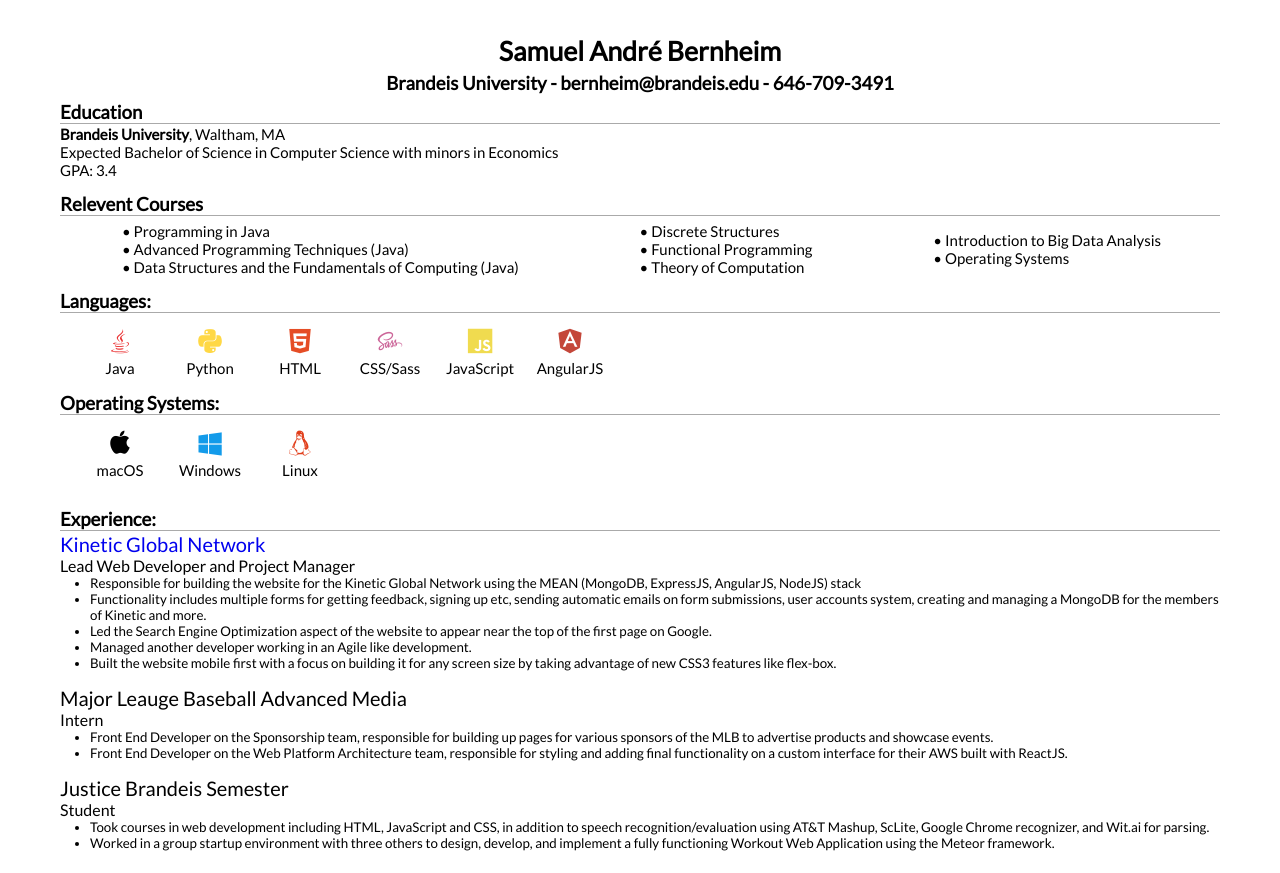
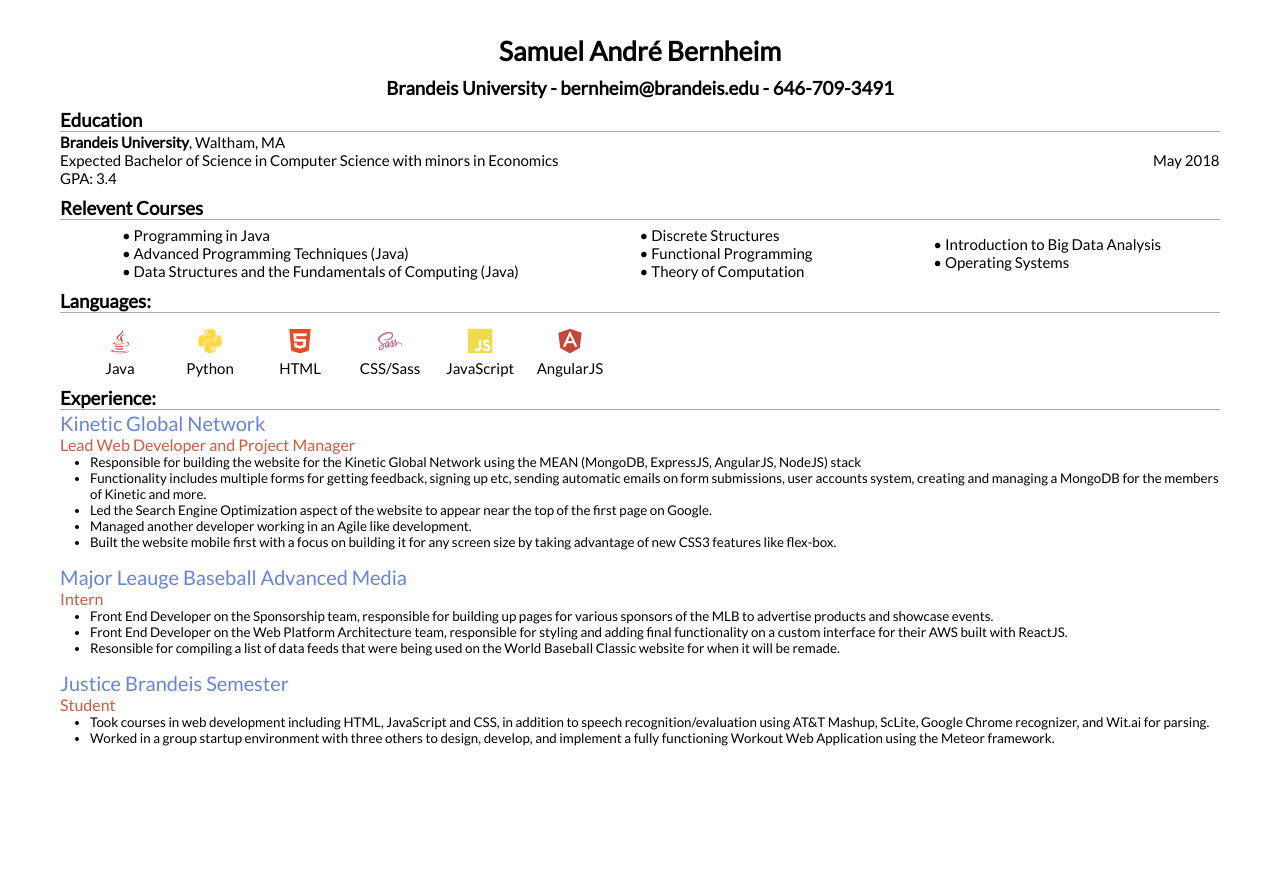
Before and after one commit to sbernheim4/Resume, a website: page index.html in a window 1280 px wide. After the commit the page ends 800 px from the top, so only its background shows below. Drawn offline with nearby package versions, Linux system fonts and the light colour scheme.

Commit message:
Add graduation date and relevent css

```diff
--- a/index.html
+++ b/index.html
@@ -23,9 +23,20 @@
 	<div class='education'>
 		<h4>Education</h4>
 		<hr>
-		<p class='education__school'><strong>Brandeis University</strong>, Waltham, MA</p>
-		<p class='education____degree'>Expected Bachelor of Science in Computer Science with minors in Economics</p>
-		<p class='education__gpa'>GPA: 3.4</p>
+
+		<div class='education__container'>
+
+			<div class='education__container__left'>
+				<p class='education__container__left__school'><strong>Brandeis University</strong>, Waltham, MA</p>
+				<p class='education__container__left____degree'>Expected Bachelor of Science in Computer Science with minors in Economics</p>
+				<p class='education__container__left__gpa'>GPA: 3.4</p>
+			</div>
+
+			<div class='education__container__right'>
+				<p class='education__container__right__graduation-date'>May 2018</p>
+			</div>
+
+		</div>
 	</div>
 
 	<div class='courses'>
@@ -92,25 +103,6 @@
 
 		</div>
 
-		<h4>Operating Systems:</h4>
-		<hr>
-		<div class='technologies__operating-systems'>
-			<div class='technologies__operating-systems--os'>
-				<i class="fa fa-apple" aria-hidden="true"></i>
-				<p>macOS</p>
-			</div>
-
-			<div class='technologies__operating-systems--os'>
-				<i class="fa fa-windows" aria-hidden="true"></i>
-				<p>Windows</p>
-			</div>
-
-			<div class='technologies__operating-systems--os'>
-				<i class="fa fa-linux" aria-hidden="true"></i>
-				<p>Linux</p>
-			</div>
-		</div>
-
 	</div>
 
 	<div class='experience'>
@@ -135,6 +127,7 @@
 			<ul class='experience__ex--responsibilities'>
 				<li>Front End Developer on the Sponsorship team, responsible for building up pages for various sponsors of the MLB to advertise products and showcase events.</li>
 				<li>Front End Developer on the Web Platform Architecture team, responsible for styling and adding final functionality on a custom interface for their AWS built with ReactJS.</li>
+				<li>Resonsible for compiling a list of data feeds that were being used on the World Baseball Classic website for when it will be remade.</li>
 			</ul>
 		</div>
 
--- a/scss/index.scss
+++ b/scss/index.scss
@@ -1,4 +1,4 @@
-$section-padding: 7px 60px;
+$section-padding: 5px 60px;
 $icon-wdith: 90px;
 $icon-font-size: 25px;
 
@@ -43,12 +43,34 @@
 		padding: 0px;
 
 		&__name {
-			padding: 5px;
+			padding: 5px 40px;
+		}
+
+		&__contact {
+			padding: 5px 40px;
 		}
 	}
 
 	.education {
 		padding: $section-padding;
+
+		&__container {
+			display: flex;
+			flex-direction: row;
+			justify-content: space-between;
+			align-items: center;
+
+			&__left {
+				padding-right: 15px;
+			}
+
+			&__right {
+				min-width: 67px;
+				padding-left: 15px;
+			}
+		}
+
+
 	}
 
 	.courses {
@@ -68,7 +90,6 @@
 				content: "\2022";
 				padding: 3px;
 			}
-
 		}
 	}
 
@@ -76,15 +97,17 @@
 		padding: $section-padding;
 
 		&__languages {
-			padding: 15px 15px 15px 15px;
+			padding: 15px 15px 0px 15px;
 			display: flex;
 			justify-content: flex-start;
 			flex-wrap: wrap;
-			@media all and (max-width: 779px) {
+			@media all and (max-width: 680px) {
 				justify-content: center;
-				padding-bottom: 0px;
 			}
 
+			p {
+				padding-top: 5px;
+			}
 
 			&--language {
 				width: $icon-wdith;
@@ -102,43 +125,6 @@
 				}
 			}
 		}
-
-		&__operating-systems {
-			padding: 15px 15px 15px 15px;
-			display: flex;
-			justify-content: flex-start;
-			align-items: center;
-
-			@media all and (max-width: 479px) {
-				justify-content: center;
-				padding-bottom: 0px;
-
-			}
-
-			&--os {
-				width: $icon-wdith;
-				font-size: $icon-font-size;
-				display: flex;
-				flex-direction: column;
-				align-items: center;
-
-				@media all and (max-width: 479px) {
-					padding-bottom: 15px;
-				}
-
-				p {
-					padding-top: 5px;
-				}
-			}
-
-			.fa-windows {
-				color: rgb(19,155,234);
-			}
-
-			.fa-linux {
-				color: rgb(225, 61, 25);
-			}
-		}
 	}
 
 	.experience {
@@ -149,11 +135,12 @@
 
 			&--company {
 				text-decoration: none;
-				// color: rgb(250,163,46);
+				color: rgb(103, 131, 220);
 				font-size: 15pt;
 			}
 
 			&--title{
+				color: rgb(206, 91, 64);
 				font-size: 12pt
 			}
 
```
Also changed, not shown: css/index.css.
